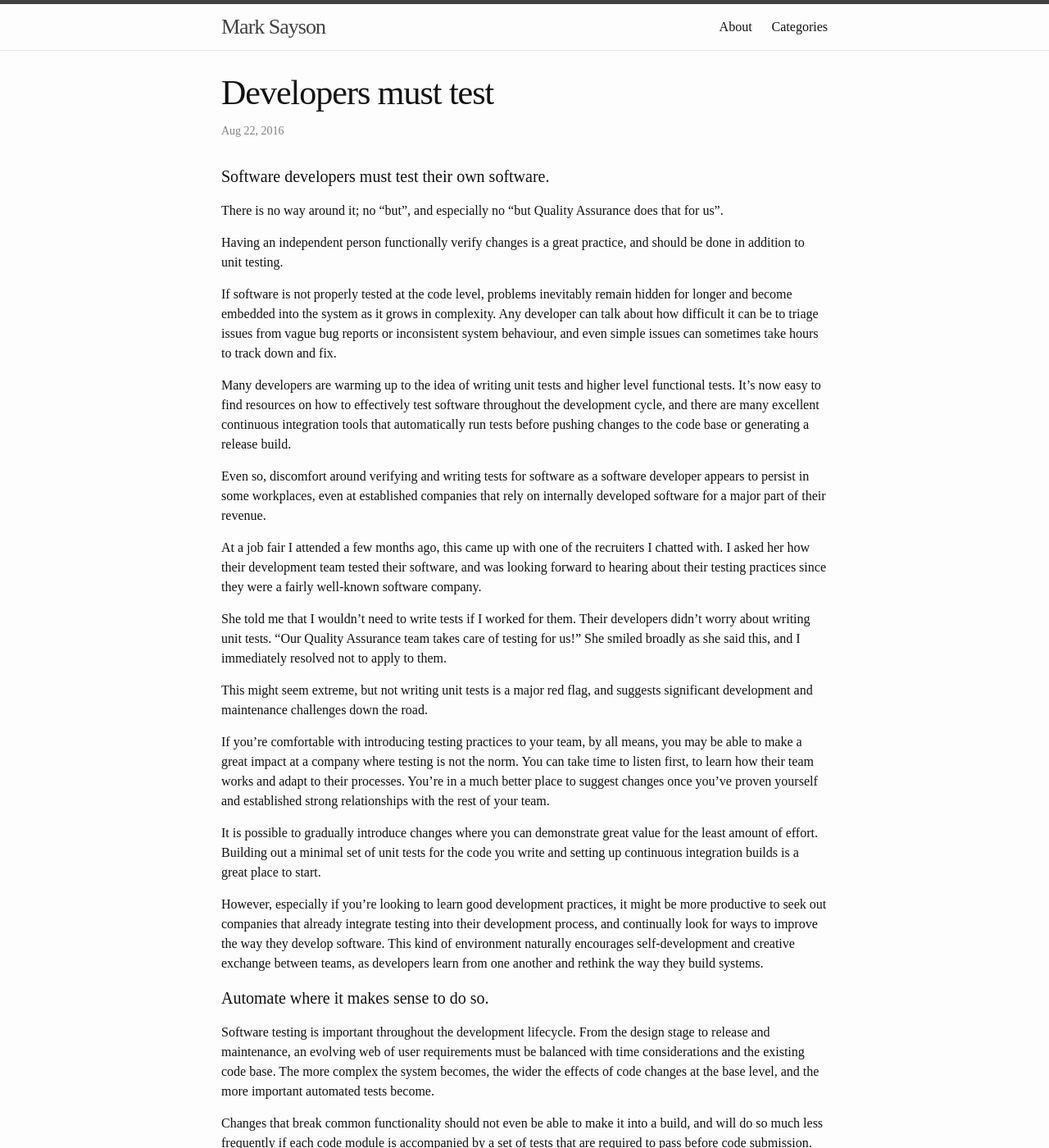
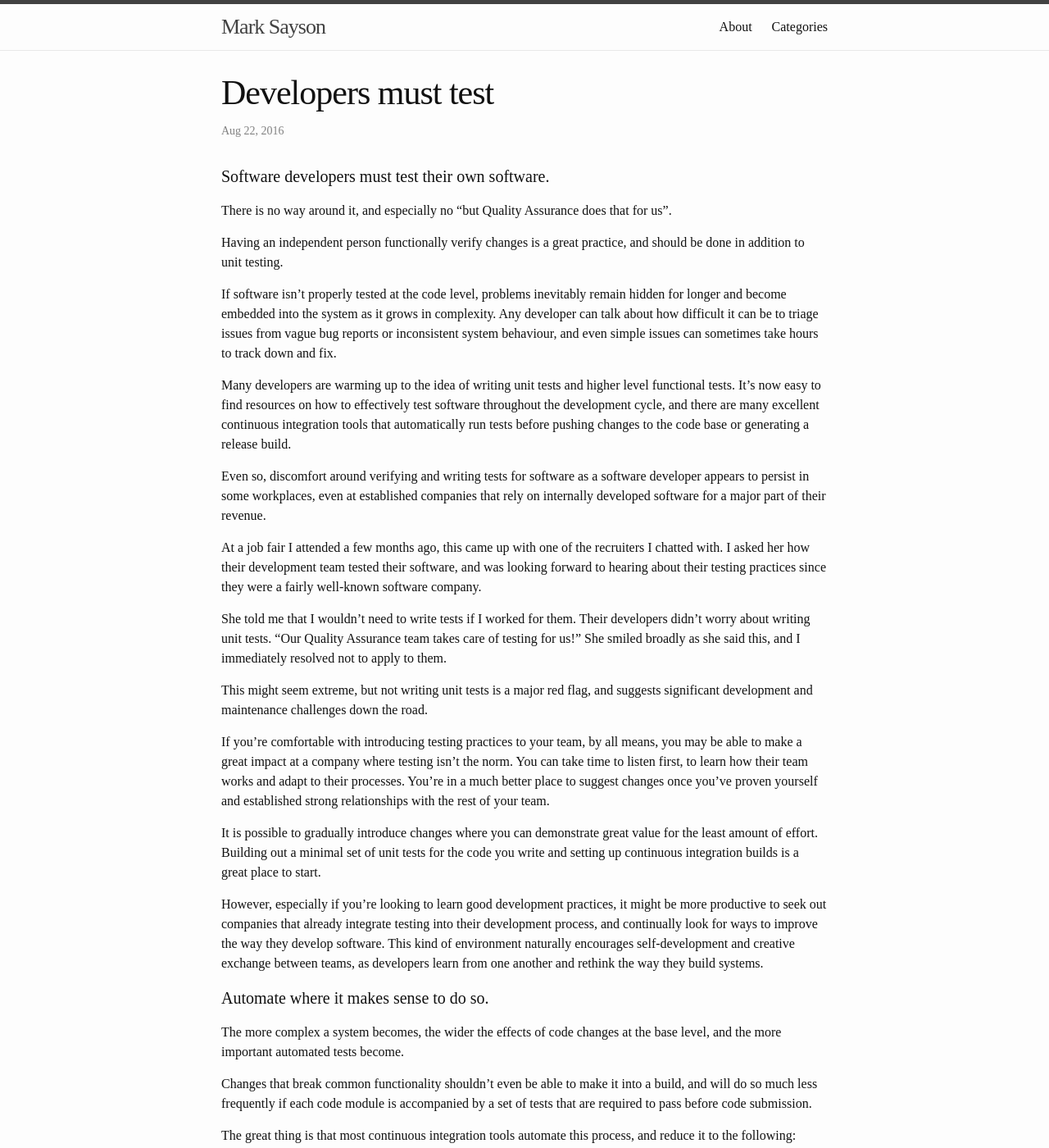
Before and after one commit to msayson/msayson.github.io, a Jekyll site: the page built from _posts/2016-08-21-developers-must-test.markdown, in a window 1280 px wide and 1400 px high. Shown: the whole window at 82% size. Built offline with Jekyll 4.4.1, drawn with Linux system fonts in a browser that asks for light colours.

Commit message:
Used contractions to replace a few awkward long forms

```diff
--- a/_posts/2016-08-21-developers-must-test.markdown
+++ b/_posts/2016-08-21-developers-must-test.markdown
@@ -7,11 +7,11 @@ categories: software-development
 
 #### Software developers must test their own software.
 
-There is no way around it; no "but", and especially no "but Quality Assurance does that for us".
+There is no way around it, and especially no "but Quality Assurance does that for us".
 
 Having an independent person functionally verify changes is a great practice, and should be done in addition to unit testing.
 
-If software is not properly tested at the code level, problems inevitably remain hidden for longer and become embedded into the system as it grows in complexity.  Any developer can talk about how difficult it can be to triage issues from vague bug reports or inconsistent system behaviour, and even simple issues can sometimes take hours to track down and fix.
+If software isn't properly tested at the code level, problems inevitably remain hidden for longer and become embedded into the system as it grows in complexity.  Any developer can talk about how difficult it can be to triage issues from vague bug reports or inconsistent system behaviour, and even simple issues can sometimes take hours to track down and fix.
 
 Many developers are warming up to the idea of writing unit tests and higher level functional tests.  It's now easy to find resources on how to effectively test software throughout the development cycle, and there are many excellent continuous integration tools that automatically run tests before pushing changes to the code base or generating a release build.
 
@@ -23,7 +23,7 @@ She told me that I wouldn't need to write tests if I worked for them.  Their dev
 
 This might seem extreme, but not writing unit tests is a major red flag, and suggests significant development and maintenance challenges down the road.
 
-If you're comfortable with introducing testing practices to your team, by all means, you may be able to make a great impact at a company where testing is not the norm.  You can take time to listen first, to learn how their team works and adapt to their processes.  You're in a much better place to suggest changes once you've proven yourself and established strong relationships with the rest of your team.
+If you're comfortable with introducing testing practices to your team, by all means, you may be able to make a great impact at a company where testing isn't the norm.  You can take time to listen first, to learn how their team works and adapt to their processes.  You're in a much better place to suggest changes once you've proven yourself and established strong relationships with the rest of your team.
 
 It is possible to gradually introduce changes where you can demonstrate great value for the least amount of effort.  Building out a minimal set of unit tests for the code you write and setting up continuous integration builds is a great place to start.
 
@@ -31,9 +31,9 @@ However, especially if you're looking to learn good development practices, it mi
 
 #### Automate where it makes sense to do so.
 
-Software testing is important throughout the development lifecycle.  From the design stage to release and maintenance, an evolving web of user requirements must be balanced with time considerations and the existing code base.  The more complex the system becomes, the wider the effects of code changes at the base level, and the more important automated tests become.
+The more complex a system becomes, the wider the effects of code changes at the base level, and the more important automated tests become.
 
-Changes that break common functionality should not even be able to make it into a build, and will do so much less frequently if each code module is accompanied by a set of tests that are required to pass before code submission.
+Changes that break common functionality shouldn't even be able to make it into a build, and will do so much less frequently if each code module is accompanied by a set of tests that are required to pass before code submission.
 
 The great thing is that most continuous integration tools automate this process, and reduce it to the following:
 
```
